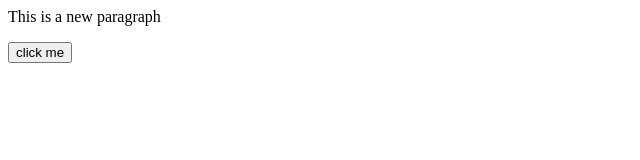
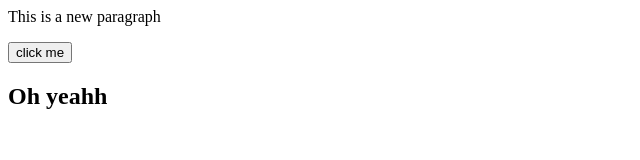
Before and after one commit to Piyush121005/localRepo, a plain HTML site: page index.html in a window 1280 px wide. Shown: the whole page, without its empty margins (0-640 px from the left). Drawn offline with Linux system fonts and the light colour scheme.

Commit message:
h2 tag added

```diff
--- a/index.html
+++ b/index.html
@@ -1,2 +1,3 @@
 <p>This is a new paragraph</p>
 <button>click me</button>
+<h2>Oh yeahh</h2>
```
